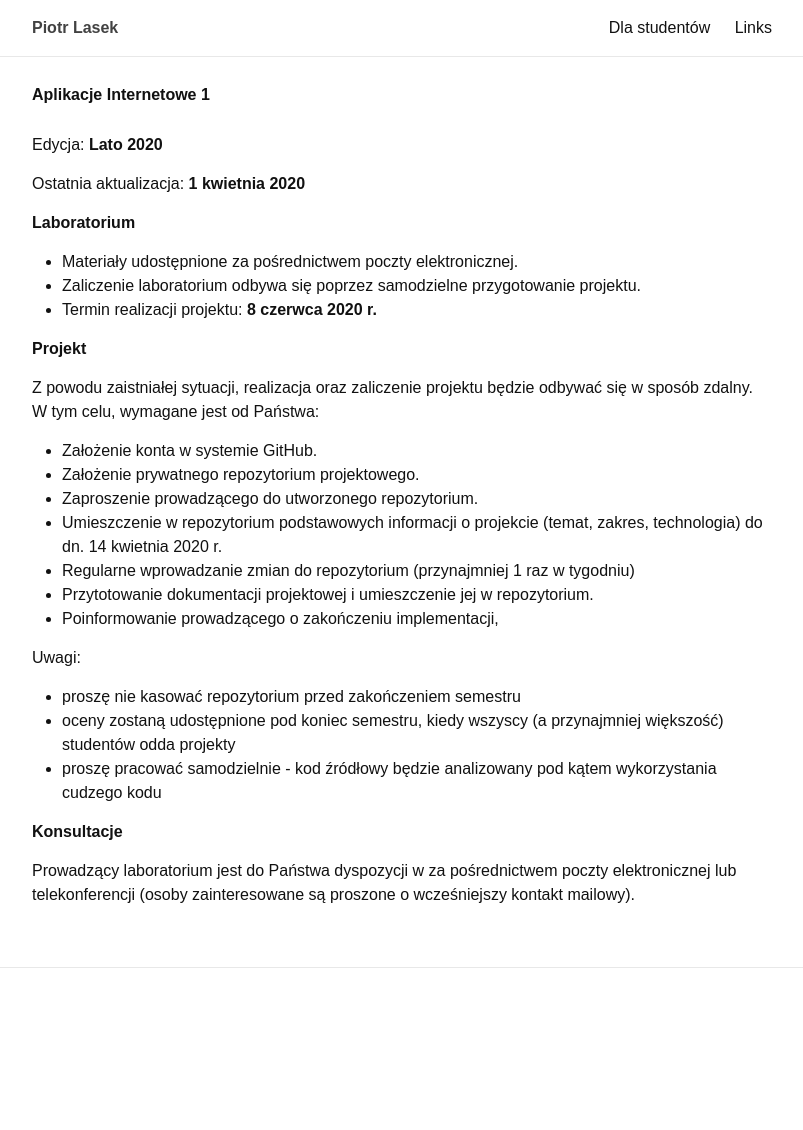
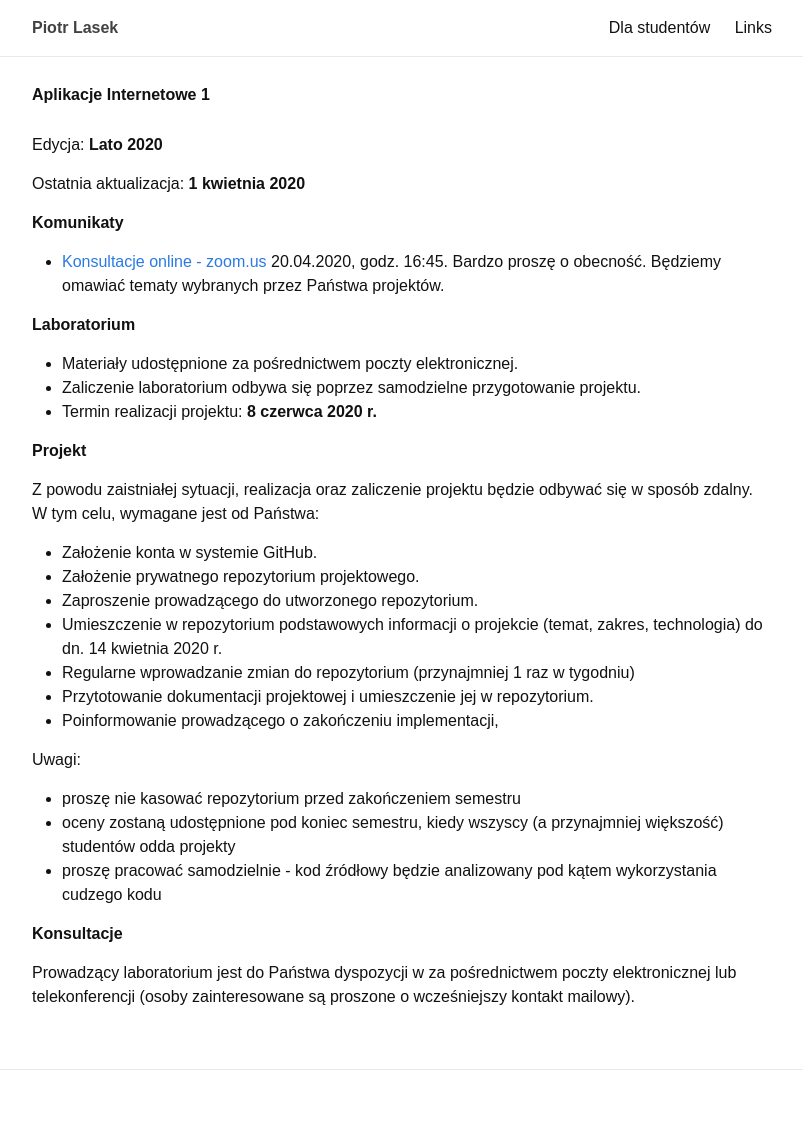
Before and after one commit to piotrlasek/piotrlasek.github.io, a Jekyll site: the page built from for-students/ai1.md, in a window 1280 px wide. Shown: the whole page, without its empty margins (238-1041 px from the left). Built offline with Jekyll 4.4.1, drawn with Linux system fonts in a browser that asks for light colours; before the commit the page ends 1028 px from its top, so only the background shows below that.

Commit message:
some changes

```diff
--- a/for-students/ai1.md
+++ b/for-students/ai1.md
@@ -8,6 +8,12 @@ exclude: true
 Edycja: **Lato 2020**<br>
 
 Ostatnia aktualizacja: **1 kwietnia 2020**
+
+# Komunikaty
+
+* [Konsultacje online - zoom.us](https://us04web.zoom.us/j/468861125)
+20.04.2020, godz. 16:45. Bardzo proszę o obecność. Będziemy omawiać
+tematy wybranych przez Państwa projektów.
 
 # Laboratorium
 
```
Also changed, not shown: 1 other file.
